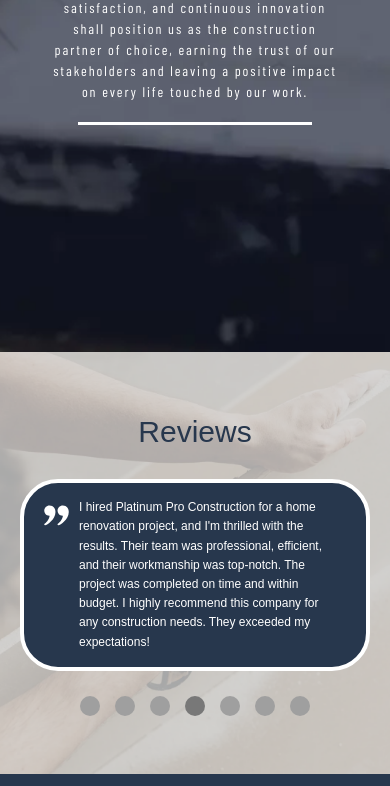
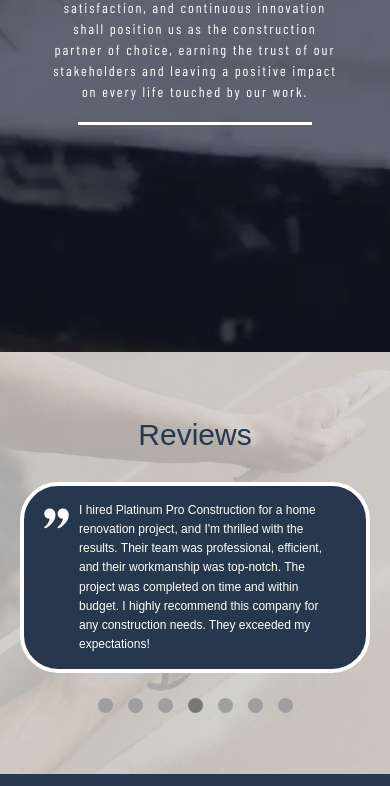
Before and after one commit to Alsecode/platinum-layout, a website built with Vite: page index.html in a window 390 px wide. Shown: the part 2180-2966 px from the top of the page. Built offline with nearby package versions, Linux system fonts and the light colour scheme.

Commit message:
fix slider btns padding

```diff
--- a/src/scss/reviews-section.scss
+++ b/src/scss/reviews-section.scss
@@ -25,6 +25,9 @@
   &__button {
     width: 15px;
     height: 15px;
+
+    padding: 0;
+
     border: none;
     border-radius: 50%;
 
@@ -56,8 +59,8 @@
 @media screen and (max-width: 600px) {
   .reviews-section {
     &__button {
-      width: 20px;
-      height: 20px;
+      width: 15px;
+      height: 15px;
     }
 
     &__title {
```
